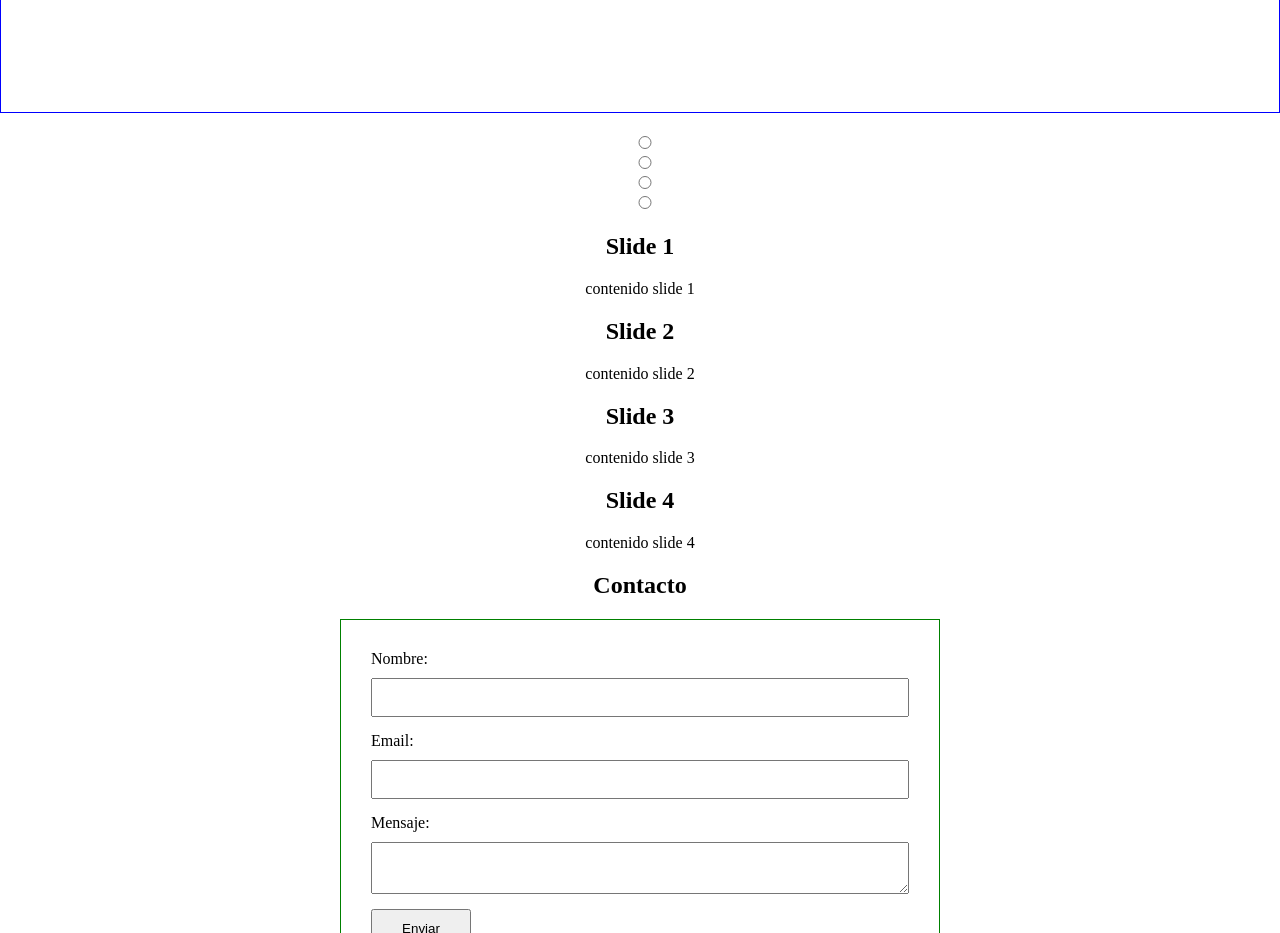
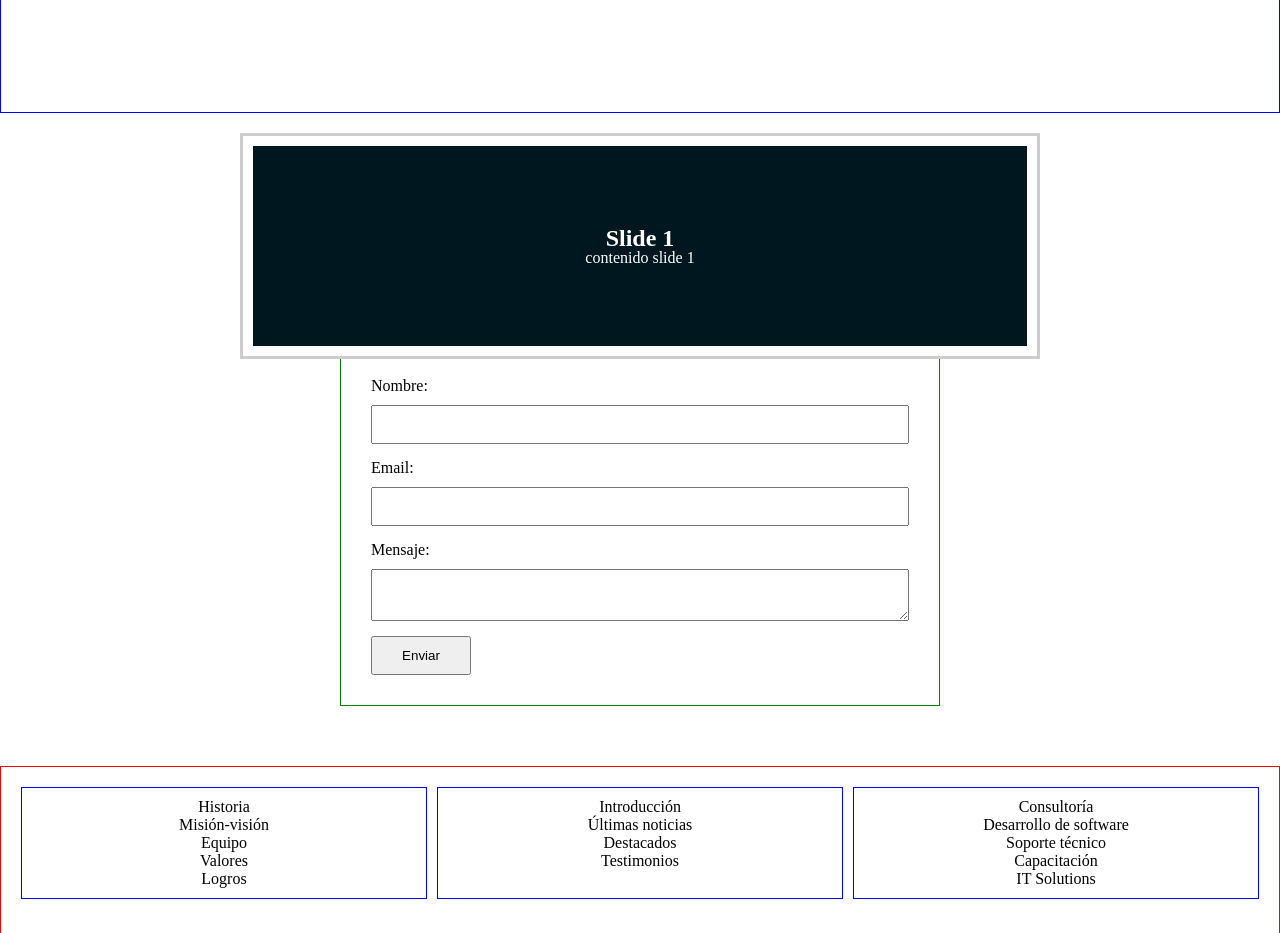
Before and after one commit to marianocoderx/project-landingPage1, a React (Vite) app: page / in a window 1280 px wide. Shown: the part 1420-2353 px from the top of the page. Built offline with nearby package versions, Linux system fonts and the light colour scheme.

Commit message:
carousel editing

```diff
--- a/stylesheets/carousel.css
+++ b/stylesheets/carousel.css
@@ -4,3 +4,104 @@
     max-width: 100%;
     text-align: center;
 }
+
+#slider input[type=radio]{
+    display: none;
+}
+
+#slider label{
+    cursor: pointer;
+    text-decoration: none;
+}
+
+#slides{
+    padding: 10px;
+    border: 3px solid #ccc;
+    background: #fff;
+    position: relative;
+    z-index: 1;
+}
+
+#overflow{
+    width: 100%;
+    overflow: hidden;
+}
+
+#slide1:checked ~ #slides .inner{
+    margin-left: 0;
+}
+
+#slide2:checked ~ #slides .inner{
+    margin-left: -100%;
+}
+
+#slide3:checked ~ #slides .inner{
+    margin-left: -200%;
+}
+
+#slide4:checked ~ #slides .inner{
+    margin-left: -300%;
+}
+
+#slides .inner{
+    transition: margin-left 800ms cubic-bezier(0.770, 0.000, 0.175, 1.000);
+    width: 400%;
+    line-height: 0;
+    height: 200px;
+}
+
+#slides .slide{
+    width: 25%;
+    float: left;
+    display: flex;
+    justify-content: center;
+    align-items: center;
+    height: 100%;
+    color: #fff;
+}
+
+#slides .slide_1{
+    background: #00171f;
+
+}
+
+#slides .slide_2{
+    background: #003459;
+
+}
+
+#slides .slide_3{
+    background: #007ea7;
+
+}
+
+#slides .slide_4{
+    background: #00a8e8;
+
+}
+
+.slide-content{
+    padding: 10px;
+}
+
+#controls {
+    margin: -130px 0 0 0;
+    width: 100%;
+    height: 50px;
+    z-index: 3;
+    position: relative;
+}
+
+#controls label{
+    transition: opacity 0.2s ease-out;
+    display: none;
+    width: 50px;
+    height: 50px;
+    opacity: .4;
+}
+
+#controls label:hover{
+    opacity: 1;
+}
+
+#slide
```
